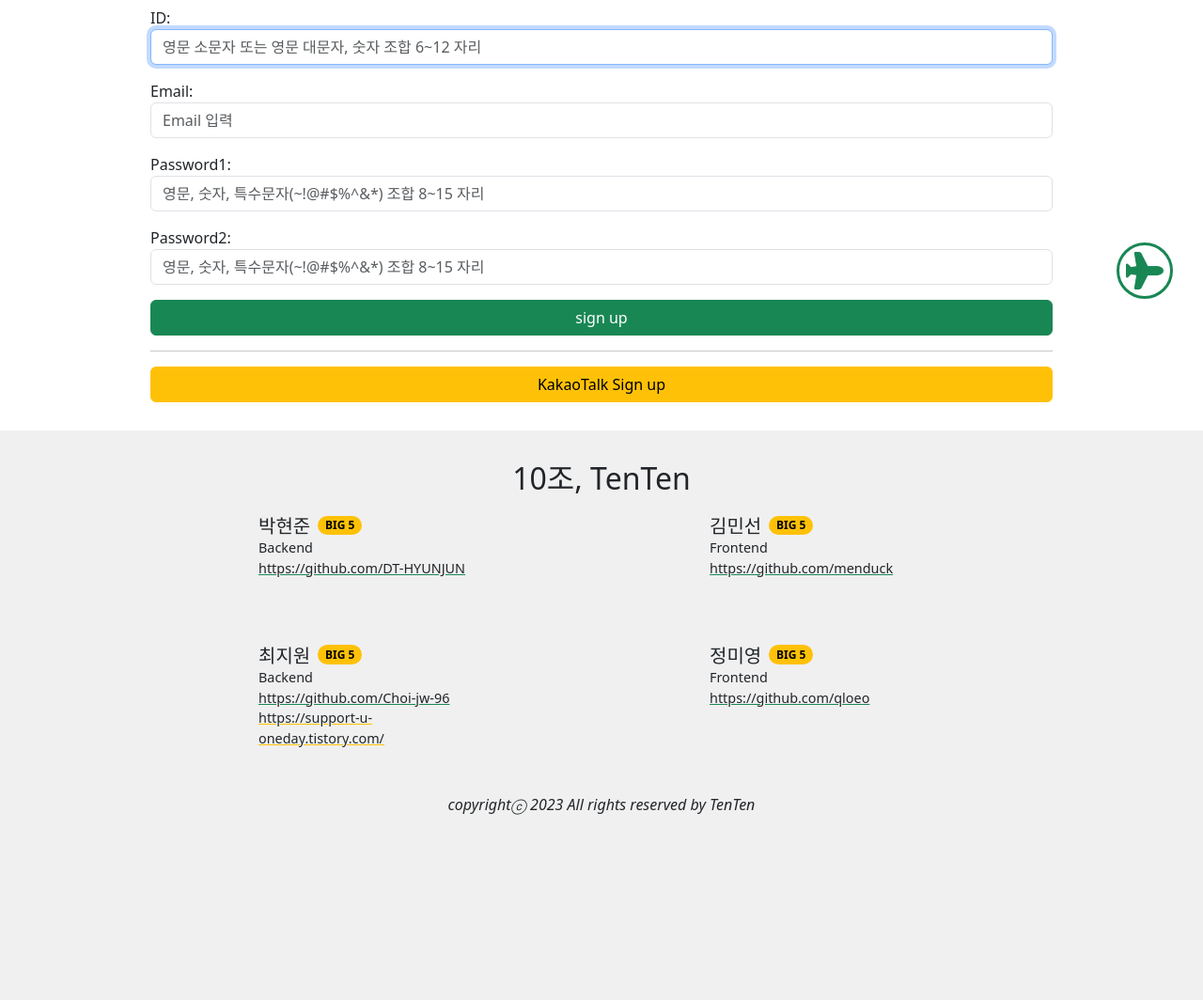
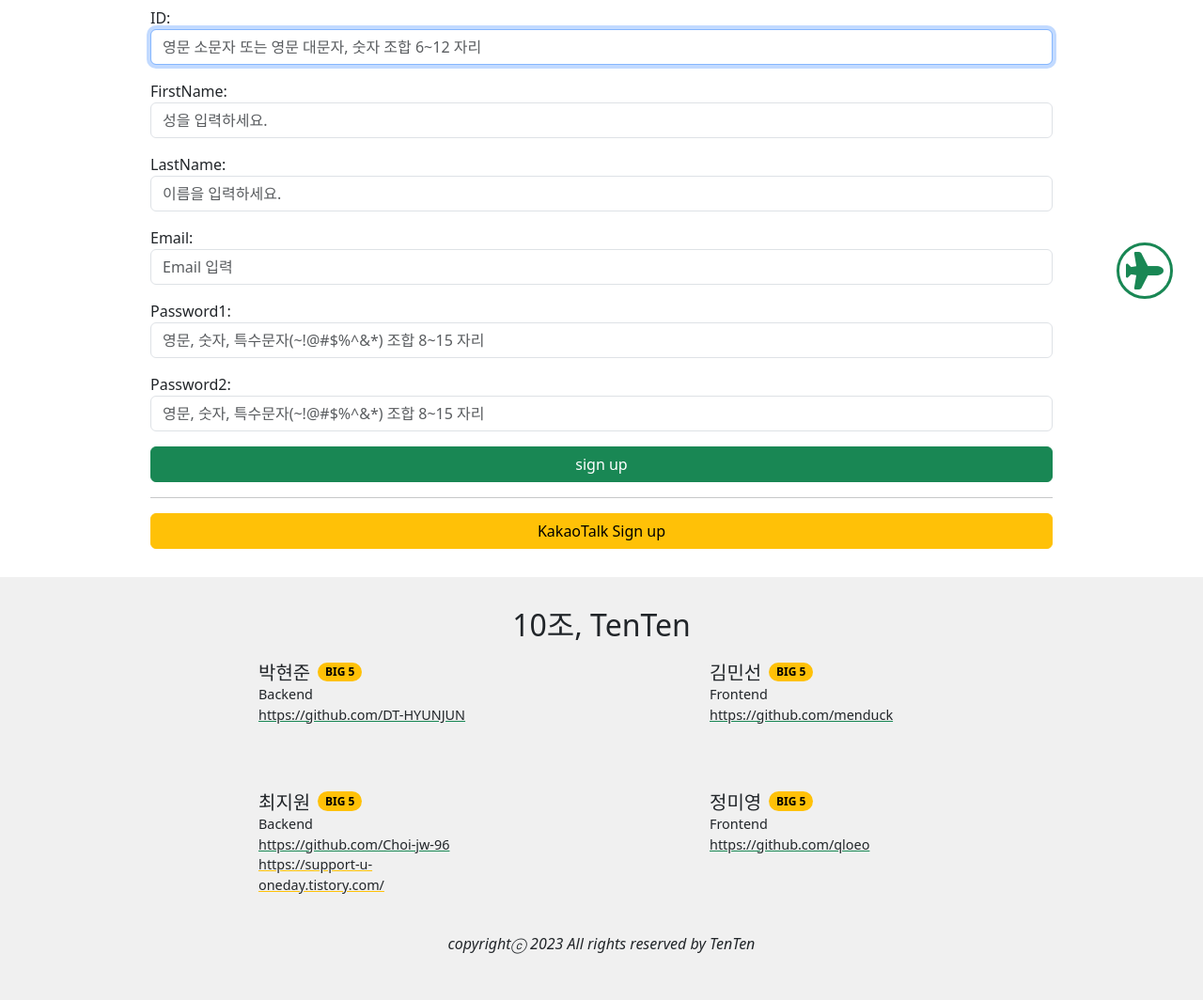
Before and after one commit to DT-HYUNJUN/tourist-spots-review-site, a Django app: page /accounts/signup/ in a window 1280 px wide. Shown: the part 450-1514 px from the top of the page at 94% size. Before the commit the page ends 1317 px from the top, so only its background shows below. Run offline with Django 3.2, Linux system fonts and the light colour scheme.

Commit message:
[UPDATE]profile_model_form

```diff
--- a/accounts/forms.py
+++ b/accounts/forms.py
@@ -6,7 +6,7 @@ from django.contrib.auth import get_user_model
 class CustomUserUserCreationForm(UserCreationForm):
     class Meta(UserCreationForm):
         model = get_user_model()
-        fields = ('username', 'email', 'password1', 'password2',)
+        fields = ('username', 'first_name', 'last_name', 'email', 'password1', 'password2',)
     username = forms.CharField(
         required=True,
         label='ID',
@@ -14,6 +14,26 @@ class CustomUserUserCreationForm(UserCreationForm):
           attrs = {
             'class' : 'form-control',
             'placeholder' : '영문 소문자 또는 영문 대문자, 숫자 조합 6~12 자리',
+          }
+        )
+    )
+    first_name = forms.CharField(
+        required=True,
+        label='FirstName',
+        widget= forms.TextInput(
+          attrs = {
+            'class' : 'form-control',
+            'placeholder' : '성을 입력하세요.',
+          }
+        )
+    )
+    last_name = forms.CharField(
+        required=True,
+        label='LastName',
+        widget= forms.TextInput(
+          attrs = {
+            'class' : 'form-control',
+            'placeholder' : '이름을 입력하세요.',
           }
         )
     )
@@ -77,7 +97,27 @@ class Birthday(forms.DateInput):
 class CustomUserChangeForm(UserChangeForm):
     class Meta(UserChangeForm):
         model = get_user_model()
-        fields = ('email', 'profile_image', 'mbti', 'birthday',)
+        fields = ('first_name', 'last_name', 'mbti', 'birthday', 'email', 'profile_image',)
+    first_name = forms.CharField(
+        required=True,
+        label='FirstName',
+        widget= forms.TextInput(
+          attrs = {
+            'class' : 'form-control',
+            'placeholder' : '성을 입력하세요.',
+          }
+        )
+    )
+    last_name = forms.CharField(
+        required=True,
+        label='LastName',
+        widget= forms.TextInput(
+          attrs = {
+            'class' : 'form-control',
+            'placeholder' : '이름을 입력하세요.',
+          }
+        )
+    )
     email = forms.EmailField(
         required=True,
         label='Email',
--- a/accounts/models.py
+++ b/accounts/models.py
@@ -31,3 +31,5 @@ class User(AbstractUser):
 
     birthday = models.DateField(null=True, blank=True)
     mbti = models.TextField(null=True, blank=True)
+    first_name = models.CharField(max_length=30, blank=True)
+    last_name = models.CharField(max_length=30, blank=True)
--- a/accounts/templates/accounts/profile.html
+++ b/accounts/templates/accounts/profile.html
@@ -26,7 +26,7 @@
         {% endif %}
       </div>
       <ul>
-        <li>{{ person.username }}</li>
+        <li>{{ person.lastname }}</li>
         <li>{{ person.email }}</li>
         <li>{{ person.mbti }}</li>
         <li>{{ person.birthday }}</li>
--- a/posts/models.py
+++ b/posts/models.py
@@ -15,8 +15,8 @@ class Post(models.Model):
     updated_at = models.DateTimeField(auto_now=True)
     like_users = models.ManyToManyField(settings.AUTH_USER_MODEL, related_name='like_posts')
     is_new = models.BooleanField(default=False)
-    place = models.CharField(max_length=100)
-    region = models.CharField(max_length=50)
+    place = models.CharField(max_length=100, default='Unknown')
+    region = models.CharField(max_length=50, default='Unknown')
     start_date = models.DateField(default='2023-05-01')
     end_date = models.DateField(default='2023-05-07')
     rating = models.IntegerField(default=0, validators=[MinValueValidator(1), MaxValueValidator(5)])
--- a/templates/base.html
+++ b/templates/base.html
@@ -271,7 +271,7 @@
       .footer--copyright {
         display: flex;
         justify-content: center;
-        margin: 1.5rem 0 1rem 0;
+        margin: 1rem;
       }
       @media screen and (max-width: 1350px) {
         .footer--section--wrap {
@@ -285,7 +285,11 @@
           grid-template-columns: repeat(1, 1fr);
         }
         .footer--container{
-        margin-bottom: 8rem;}
+          margin-bottom: 8rem;
+        }
+        .footer--copyright {
+          margin-top: 0;
+        }
       }
     </style>
     {% block style %}
```
Also changed, not shown: accounts/migrations/0002_auto_20230503_1548.py, accounts/migrations/0003_rename_follower_user_followers.py (deleted), accounts/migrations/0004_alter_user_profile_image.py (deleted), posts/migrations/0002_auto_20230428_0005.py (deleted), posts/migrations/0002_auto_20230503_1548.py (added), posts/migrations/0003_post_is_new.py (deleted), posts/migrations/0004_postcomment_like_users.py (deleted), posts/migrations/0005_post_place.py (deleted), posts/migrations/0006_auto_20230429_0118.py (deleted), posts/migrations/0007_post_category.py (deleted), posts/migrations/0008_rename_category_post_region.py (deleted), posts/migrations/0009_post_rating.py (deleted), posts/migrations/0010_alter_post_rating.py (deleted), posts/migrations/0011_alter_post_rating.py (deleted).
